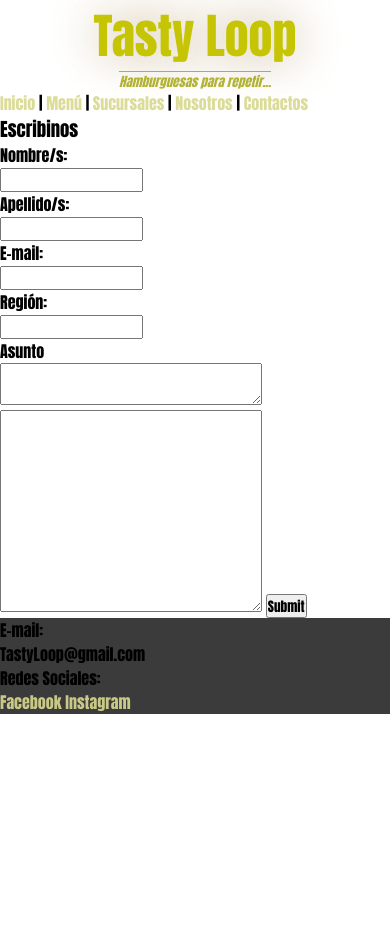
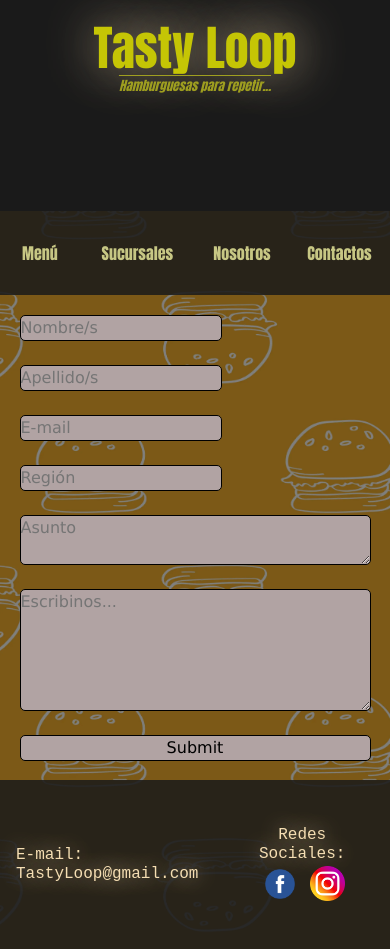
Before and after one commit to FJGS77/PreEntrega2GomezSchlunk, a plain HTML site: page pages/contactos.html in a window 390 px wide. Before the commit the page ends 844 px from the top, so only its background shows below. Drawn offline with nearby package versions, Linux system fonts and the light colour scheme.

Commit message:
Añadiendo media queries a Contactos

```diff
--- a/css/styles.css
+++ b/css/styles.css
@@ -144,7 +144,7 @@
     font-family: 'Courier New', Courier, monospace;
     color: wheat;
     font-size: medium;
-    text-align: center;
+    text-align: left;
     padding: 0%;
     margin: 0%;
     text-shadow: 0 0 20px rgb(196, 176, 143)
@@ -498,7 +498,7 @@
 }
 
 #sucursales {
-    background-color: black;
+    background-image: radial-gradient(circle at 100%, #333, #333 50%, #353434 75%, #353434 75%);
     display: grid;
     grid-template-columns: 100%;
     grid-template-rows: 25vh 10vh 10vh auto auto 20vh;
@@ -524,7 +524,7 @@
     text-decoration: none;
     letter-spacing: 0.25em;
     align-items: center;
-    text-shadow: 0 0 35px rgb(165, 116, 31);
+    /*text-shadow: 0 0 35px rgb(165, 116, 31);*/
 }
 
 #primer {
@@ -537,7 +537,7 @@
     display: flex;
     flex-direction: row;
     justify-content: space-evenly;
-    border: 2px solid white;
+    border-top: 2px solid white;
     border-bottom: 2px dashed rgb(172, 172, 4);
     margin: 2% 2% 0% 2%;
 }
@@ -553,7 +553,7 @@
     flex-direction: row;
     justify-content: space-evenly;
     margin: 0% 2% 2% 2%;
-    border: 2px solid white;
+    border-bottom: 2px solid white;
     border-top: none;
 }
 
@@ -774,16 +774,91 @@
         border-left: 4px dashed rgb(187, 187, 187);
     }
 
-    .localidades{
+    .localidades {
         font-size: 20px;
     }
 
-    .calles{
+    .calles {
         font-size: 16px;
     }
 
-    .datos{
+    .datos {
         font-size: 16px;
     }
 
 }
+
+/*contactos*/
+
+#contactos {
+
+    background-image: url(../assets/images/contactosbackground.webp);
+    background-size: cover;
+    display: grid;
+    grid-template-columns: 100%;
+    grid-template-rows: 25vh 10vh auto 20vh;
+    grid-template-areas:
+        "header"
+        "nav"
+        "informacion"
+        "footer";
+}
+
+
+
+.contactosTasty {
+    grid-area: informacion;
+    display: grid;
+    grid-template-columns: 100%;
+    grid-template-rows: 50% 50%;
+    grid-template-areas:
+        "cuadros"
+        "areas";
+}
+
+#cuadros {
+    grid-area: cuadros;
+    margin: 5% 5% 0% 5%;
+    font-family: 'Lucida Sans', 'Lucida Sans Regular', 'Lucida Grande', 'Lucida Sans Unicode', Geneva, Verdana, sans-serif;
+    display: flex;
+    flex-direction: column;
+    justify-content: left;
+    align-items: start;
+}
+
+#areas {
+    grid-area: areas;
+    margin: 0% 5% 5% 5%;
+    font-family: 'Lucida Sans', 'Lucida Sans Regular', 'Lucida Grande', 'Lucida Sans Unicode', Geneva, Verdana, sans-serif;
+    display: flex;
+    flex-direction: column;
+    justify-content: left;
+}
+
+
+textarea{
+    border-radius: 5px;
+    border: 1px solid black;
+    background-color: rgb(177, 163, 163);
+}
+
+input{
+    border: 1px solid black;
+    border-radius: 5px;
+    color: black;
+    background-color: rgb(177, 163, 163);
+}
+
+@media (min-width: 768px) {
+    #contactos {
+
+        display: grid;
+        grid-template-columns: 50% 50%;
+        grid-template-rows: 25vh 15vh auto auto 20vh;
+        grid-template-areas:
+            "header nav"
+            "encontranos encontranos"
+            "primer primer"
+            "tercera tercera"
+            "footer footer";
+    }
--- a/pages/contactos.html
+++ b/pages/contactos.html
@@ -6,90 +6,81 @@
     <meta name="viewport" content="width=device-width, initial-scale=1.0">
     <link rel="shortcut icon" href="../assets/images/burguer icon (2).png" type="image/x-icon">
     <title>Tasty Loop</title>
+    <link href="https://cdn.jsdelivr.net/npm/bootstrap@5.3.2/dist/css/bootstrap.min.css" rel="stylesheet"
+        integrity="sha384-T3c6CoIi6uLrA9TneNEoa7RxnatzjcDSCmG1MXxSR1GAsXEV/Dwwykc2MPK8M2HN" crossorigin="anonymous">
     <link rel="stylesheet" href="../css/styles.css">
 </head>
 
 <body>
 
-    <header id="contactos">
+    <div id="contactos">
 
+        <div class="header">
+            <a href="../index.html">
                 <h1>Tasty Loop</h1>
+            </a>
 
 
             <h2>Hamburguesas para repetir...</h2>
-
-        <div class="indice">
-
-            <a href="../index.html">
-                <span>Inicio</span>
-            </a>
-            <span> | </span>
-
-            <a href="./menu.html">
-                <span>Menú</span>
-            </a>
-            <span> | </span>
-
-            <a href="./sucursales.html">
-                <span>Sucursales</span>
-            </a>
-            <span> | </span>
-
-            <a href="./nosotros.html">
-                <span>Nosotros</span>
-            </a>
-            <span> | </span>
-
-            <a href="./contactos.html">
-                <span>Contactos</span>
-            </a>
-
         </div>
 
-        <h3 id="escribinos">Escribinos</h3>
+        <div class="navbar">
+            <nav id="nav1">
 
-    </header>
+                <a href="./menu.html">Menú</a>
 
-    <main class="contactosMain">
+                <a href="./sucursales.html">Sucursales</a>
+            </nav>
+            <nav id="nav2">
+                <a href="./nosotros.html">Nosotros</a>
+
+                <a href="./contactos.html">Contactos</a>
+            </nav>
+        </div>
+
+        <main class="contactosTasty">
             <form action="#" method="post">
-            <div class="cuadros">
-            <label for="nombre" id="nombre">Nombre/s:</label><br>
-            <input type="text" name="nombre"><br>
-            <label for="apellido" id="apellido">Apellido/s:</label><br>
-            <input type="text" name="apellido"><br>
-            <label for="email">E-mail:</label><br>
-            <input type="email" name="email"><br>
-            <label for="region">Región:</label><br>
-            <input type="text" name="region" id="region">
+                <div id="cuadros">
+                    <input type="text" name="nombre" placeholder="Nombre/s"><br>
+                    <input type="text" name="apellido" placeholder="Apellido/s"><br>
+                    <input type="email" name="email" placeholder="E-mail"><br>
+                    <input type="text" name="region" id="region" placeholder="Región"><br>
                 </div>
-            <div class="areas">
-            <label for="asunto">Asunto</label><br>
-            <textarea name="asunto" id="asunto" cols="40" rows="2"></textarea><br>
-            <textarea name="comentario" id="comentario" cols="40" rows="10"></textarea>
-            <input type="submit">
+                <div id="areas">
+                    <textarea name="asunto" id="asunto" cols="10" rows="2" placeholder="Asunto"></textarea><br>
+                    <textarea name="comentario" id="comentario" cols="10" rows="5" placeholder="Escribinos..."></textarea><br>
+                    <input type="submit" id="enviar">
                 </div>
             </form>
         </main>
 
-    <footer>
+        <footer class="d-flex justify-content-around align-items-center">
 
-        <div>
+            <div class="d-flex justify-content-between align-items-center">
 
-            <div class="email">
-                <span>E-mail:</span><br>
+                <div class="d-flex flex-column m-3" id="email">
+                    <h3>E-mail: <br>
                         <span>TastyLoop@gmail.com</span>
+                    </h3>
                 </div>
+            </div>
+            <div class="d-flex justify-content-between align-items-center"></div>
+            <div class="d-flex flex-column m-3" id="redes">
+                <h3 id="sociales">Redes Sociales:<br>
+                    <span><a href="https://www.facebook.com"><img id="facebook" src="../assets/images/facebook.png"
+                                alt="Logo de la red social Facebook"></a></span>
+                    <span><a href="https://www.instagram.com"><img id="instagram" src="../assets/images/Instagram.png"
+                                alt="Logo de la red social Instagram"></a></span>
+                </h3>
+            </div>
+        </footer>
 
-            <div class="redes">
-                <span id="sociales">Redes Sociales:</span><br>
-                <span><a id="facebook" href="https://www.facebook.com">Facebook</a></span>
-                <span><a id="instagram" href="https://www.instagram.com">Instagram</a></span>
-            </div>
 
     </div>
 
-    </footer>
-
+    <script src="https://cdn.jsdelivr.net/npm/bootstrap@5.3.2/dist/js/bootstrap.bundle.min.js"
+        integrity="sha384-C6RzsynM9kWDrMNeT87bh95OGNyZPhcTNXj1NW7RuBCsyN/o0jlpcV8Qyq46cDfL"
+        crossorigin="anonymous"></script>
 
 </body>
 
```
Also changed, not shown: assets/images/contactosbackground.webp (added). Lines whose indentation alone changed are shown as unchanged.
